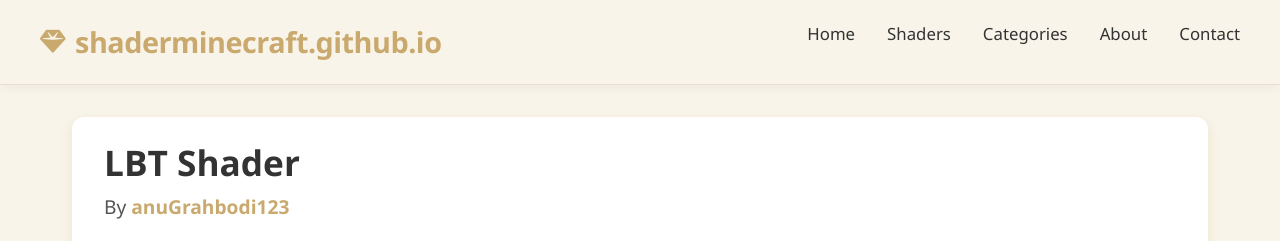
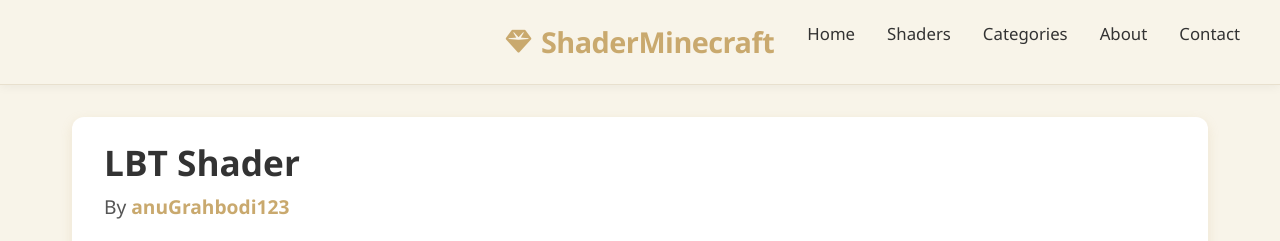
Before and after one commit to shaderminecraft/shaderminecraft.github.io, a plain HTML site: page lbtshader/index.html in a window 1280 px wide. Shown: the top 241 px of the page. Drawn offline with nearby package versions, Linux system fonts and the light colour scheme.

Commit message:
Update title and footer references to shaderminecraft

```diff
--- a/lbtshader/index.html
+++ b/lbtshader/index.html
@@ -3,7 +3,7 @@
 <head>
     <meta charset="UTF-8">
     <meta name="viewport" content="width=device-width, initial-scale=1.0">
-    <title>LBT Shader - ShaderMinecraft.github.io</title>
+    <title>LBT Shader - shaderminecraft</title>
     <link rel="stylesheet" href="https://cdnjs.cloudflare.com/ajax/libs/font-awesome/6.4.0/css/all.min.css">
     <link href="https://cdn.jsdelivr.net/npm/bootstrap@5.3.0/dist/css/bootstrap.min.css" rel="stylesheet">
     <style>
@@ -57,8 +57,9 @@
             max-width: 1200px;
             margin: 0 auto;
             display: flex;
-            justify-content: space-between;
+            justify-content: center; /* Center the logo */
             align-items: center;
+            position: relative; /* For mobile menu positioning */
         }
 
         .logo {
@@ -79,6 +80,8 @@
         .nav-links {
             display: flex;
             list-style: none;
+            position: absolute;
+            right: 0;
         }
 
         .nav-links li {
@@ -508,14 +511,16 @@
         @media (max-width: 768px) {
             .header-container {
                 flex-direction: column;
-                align-items: flex-start;
+                align-items: center;
             }
 
             .nav-links {
+                position: static;
                 margin-top: 1.2rem;
                 flex-direction: column;
                 width: 100%;
                 display: none;
+                text-align: center;
             }
 
             .nav-links.show {
@@ -561,9 +566,10 @@
         <div class="header-container">
             <a href="#" class="logo">
                 <i class="fas fa-gem"></i>
-                shaderminecraft.github.io
+                ShaderMinecraft
             </a>
             <button class="mobile-menu-btn" id="mobileMenuBtn">
+                <i class=""></i>
             </button>
             <ul class="nav-links" id="navLinks">
                 <li><a href="#" class="active">Home</a></li>
@@ -619,7 +625,7 @@
 
         <!-- Download Section -->
         <section class="download-section">
-            <a href="https://link-center.net/218099/LBTShaderwithWave" class="download-btn">
+            <a href="https://direct-link.net/885163/b1XqsSVfRjsX" class="download-btn">
                 <i class="fas fa-download"></i> DOWNLOAD SHADER
             </a>
             <div class="download-info">
@@ -756,7 +762,7 @@
     <footer>
         <div class="footer-content">
             <div class="footer-column">
-                <h3>shaderminecraft.github.io</h3>
+                <h3>shaderminecraft</h3>
                 <p>Your ultimate destination for the best Minecraft Pocket Edition shaders. Transform your gameplay with stunning visual enhancements.</p>
                 <div class="social-links">
                     <a href="#"><i class="fab fa-discord"></i></a>
@@ -787,7 +793,7 @@
             </div>
         </div>
         <div class="copyright">
-            <p>&copy; 2025 shaderminecraft.github.io. All rights reserved. Minecraft is a trademark of Mojang AB. This site is not affiliated with Mojang.</p>
+            <p>&copy; 2025 shaderminecraft. All rights reserved. Minecraft is a trademark of Mojang AB. This site is not affiliated with Mojang.</p>
         </div>
     </footer>
 
@@ -815,4 +821,4 @@
         });
     </script>
 </body>
-</html>
+    </html>
```
